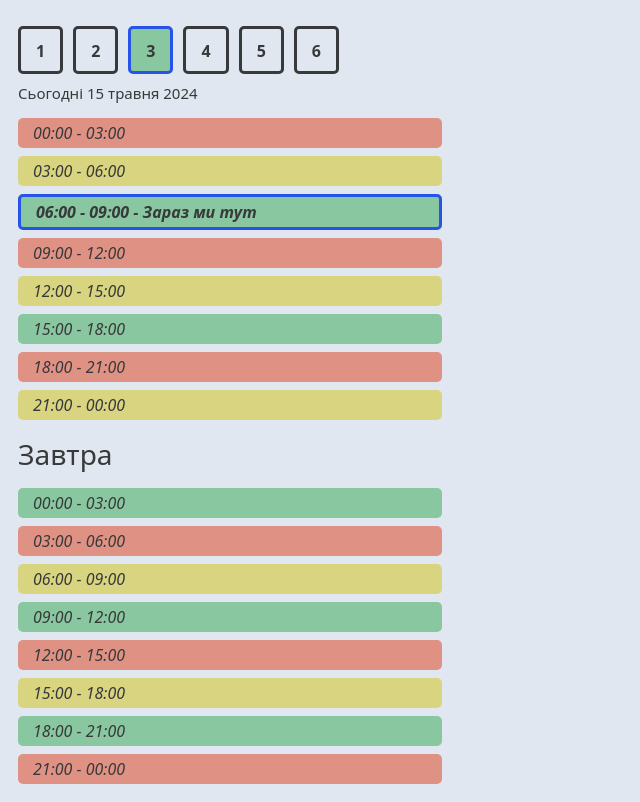
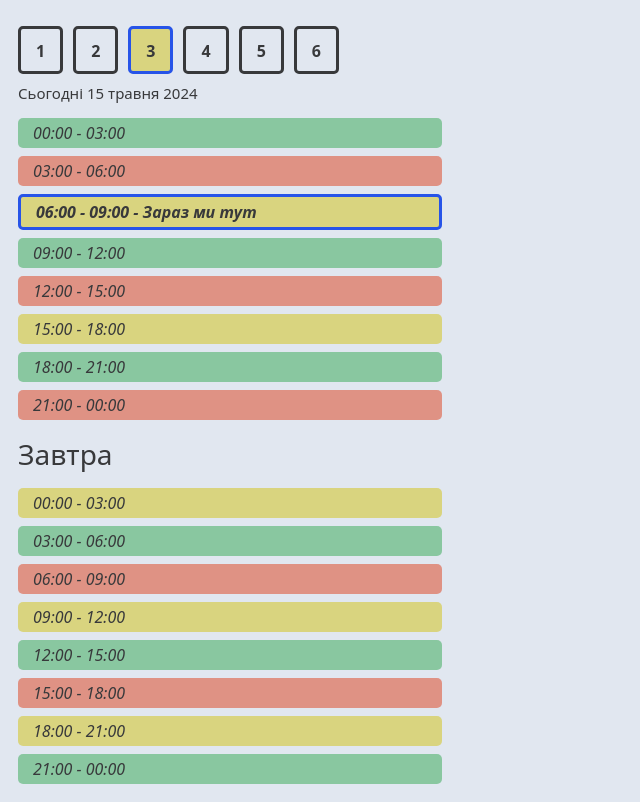
Before and after one commit to KohutDM/EO, a plain HTML site: page index.html in a window 1280 px wide. Shown: the whole page, without its empty margins (0-640 px from the left). Drawn offline with nearby package versions, Linux system fonts and the light colour scheme.

Commit message:
Initial 2024 changes

```diff
--- a/index.html
+++ b/index.html
@@ -150,10 +150,15 @@
         }
 
         /**
+         * Initial date for all groups
+         */
+        const initialDate = new Date('2024','4','11');
+
+        /**
          *  Initial date group one
          */
         const initialDateGroupOne = {
-            date: new Date('2023','0','30'),
+            date: initialDate,
             zones: [
                 zones.yellow,
                 zones.green,
@@ -171,7 +176,7 @@
          *  Initial date group two
          */
         const initialDateGroupTwo = {
-            date: new Date('2023','0','30'),
+            date: initialDate,
             zones: [
                 zones.yellow,
                 zones.green,
@@ -189,7 +194,7 @@
          *  Initial date group three
          */
         const initialDateGroupThree = {
-            date: new Date('2023','0','30'),
+            date: initialDate,
             zones: [
                 zones.red,
                 zones.yellow,
@@ -207,7 +212,7 @@
          *  Initial date group four
          */
         const initialDateGroupFour = {
-            date: new Date('2023','0','30'),
+            date: initialDate,
             zones: [
                 zones.red,
                 zones.yellow,
@@ -225,7 +230,7 @@
          *  Initial date group five
          */
         const initialDateGroupFive = {
-            date: new Date('2023','0','30'),
+            date: initialDate,
             zones: [
                 zones.green,
                 zones.red,
@@ -243,7 +248,7 @@
          *  Initial date group six
          */
         const initialDateGroupSix = {
-            date: new Date('2023','0','30'),
+            date: initialDate,
             zones: [
                 zones.green,
                 zones.red,
```
